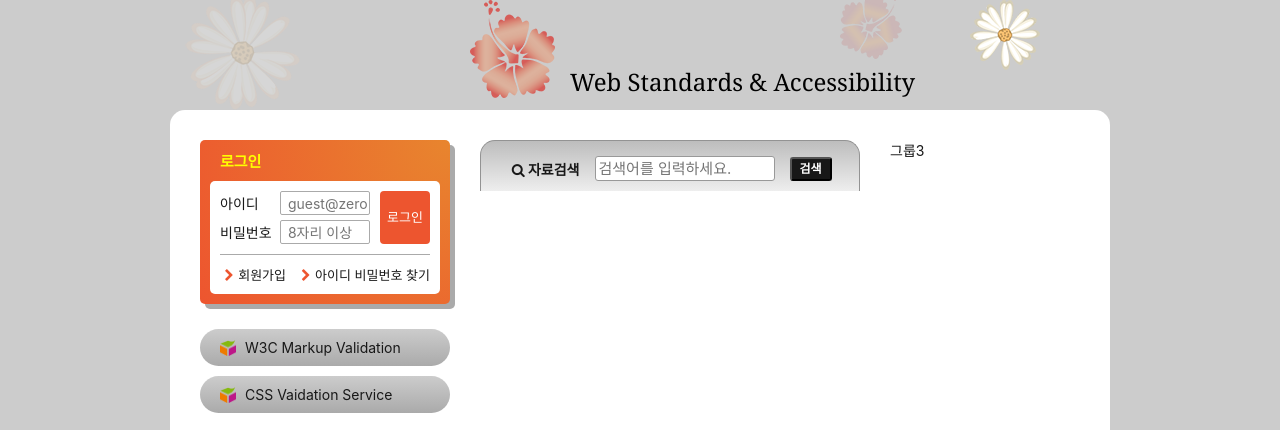
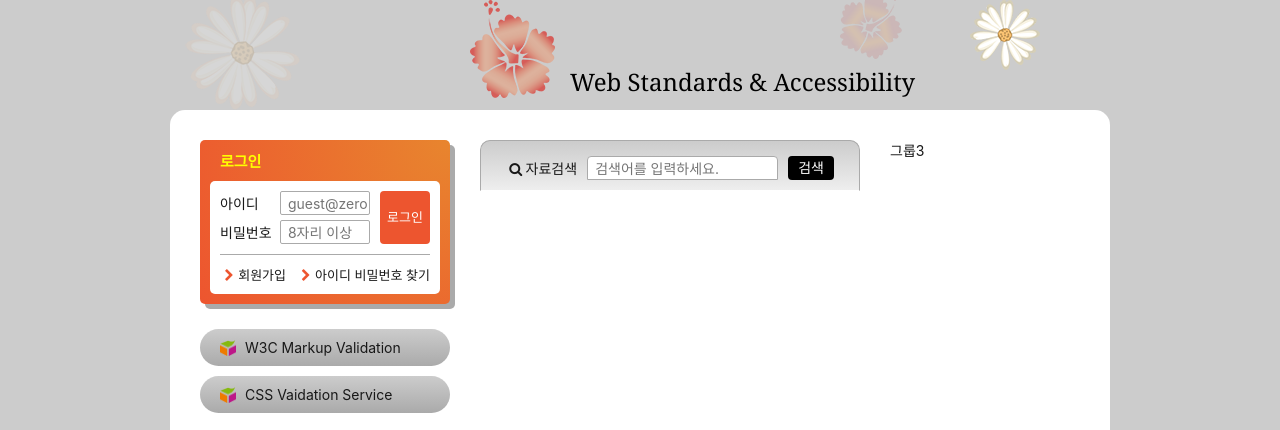
Before and after one commit to nalsae/HTML-CSS_Study, a website: page HTML5/index.html in a window 1280 px wide. Shown: the part 139-569 px from the top of the page. Drawn offline with Linux system fonts and the light colour scheme; a web font is replaced by a local one.

Commit message:
검색 폼 마크업 및 디자인 완성

```diff
--- a/HTML5/css/index.css
+++ b/HTML5/css/index.css
@@ -422,37 +422,40 @@ body{
 
 /* 검색 폼 */
 .search-form{
-  background: silver linear-gradient(to bottom, rgb(189, 189, 189), rgb(238, 238, 238));
-  display: flex;
-  justify-content: center;
-  align-items: center;
-  padding: 15px 15px 10px 15px;
-  border: 1px solid #939393;
-  border-bottom: 0;
-  border-radius: 15px 15px 0 0;
+  background: #ccc linear-gradient(to bottom, #ccc, #eee);
+  border: 1px solid #aaa;
+  border-radius: 10px 10px 0 0;
+  padding: 15px 25px 10px;
+  border-bottom-color: #fff;
 }
 
-.icon-search{
-  font-size: 1.4rem;
-  font-weight: 600;
+.search-form fieldset{
+  display: flex;
+  flex-flow: row nowrap;
+  align-items: center;
 }
 
-.search-input{
-  width: 180px;
-  margin: 0 15px 0 15px;
-  padding: 3px;
-  border: 1px solid rgb(153, 153, 153);
-  border-radius: 3px;
-  font-size: 1.5rem;
+.search-form input{
+  border: 1px solid #aaa;
+  height: 24px;
+  border-radius: 4px 4px 0 0;
+  padding: 2px 2px 2px 0.5em;
+  /* flex-grow: 1; */
+  width: 100%;
+  margin: 0 10px;
+}
+
+.search-form label, .search-button{
+  white-space: nowrap;
 }
 
 .search-button{
-  background: #181818;
-  padding: 3px 8px;
+  background: #000;
   color: #fff;
-  border-radius: 3px;
-  font-weight: 600;
-  font-size: 1.2rem;
+  padding: 2px 10px;
+  height: 24px;
+  border: 0;
+  border-radius: 4px;
 }
 
 /* 슬로건 */
--- a/HTML5/index.html
+++ b/HTML5/index.html
@@ -213,9 +213,12 @@
     <div class="group group2">
       <h2 class="sr-only">검색</h2>
       <form method="POST" action="https://formspree.io/seulbinim@gmail.com" class="search-form">
-        <label for="data_search" class="icon-search">자료검색</label>
-        <input type="search" id="data_search" placeholder="검색어를 입력하세요." required="required" class="search-input"/>
-        <button type="submit" class="search-button">검색</button>
+        <fieldset>
+          <legend>검색 폼</legend>
+          <label for="search"><i class="icon-search" aria-hidden="true"></i>자료검색</label>
+          <input type="search" id="search" name="search" required="required" placeholder="검색어를 입력하세요."/>
+          <button type="submit" class="search-button">검색</button>
+        </fieldset>
       </form>
     </div>
     <div class="group group3">그룹3</div>
```
